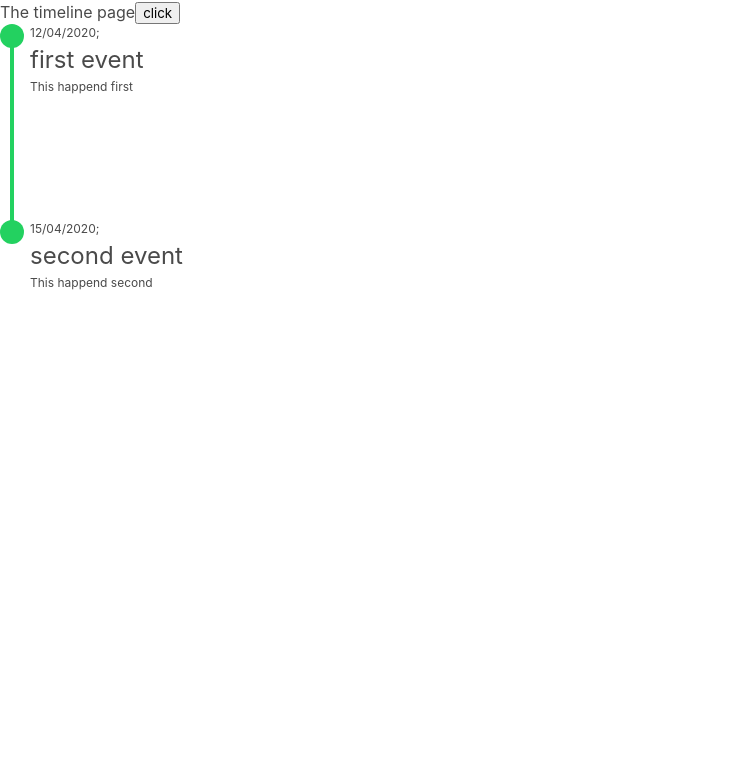
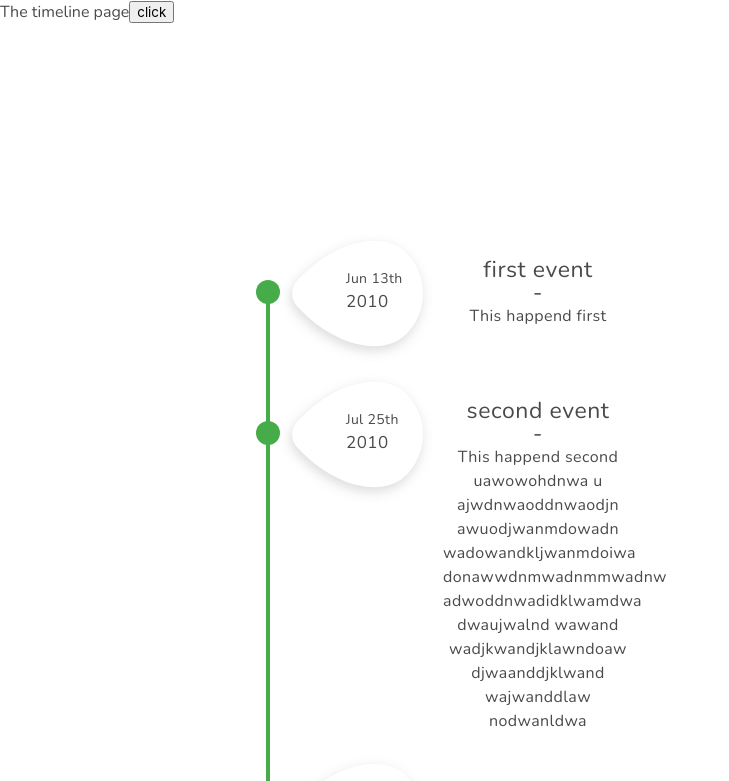
Before and after one commit to zhughes3/kruonis, a React (Create React App) app in the folder frontend/: page /timeline/1 in a window 1280 px wide. Shown: the top 781 px of the page, without its empty margins (0-729 px from the left). Built offline with nearby package versions, Linux system fonts and the light colour scheme.

Commit message:
Added a part of the timeline styling. Added momentjs

```diff
--- a/frontend/package.json
+++ b/frontend/package.json
@@ -12,6 +12,7 @@
     "@types/react-dom": "^16.9.0",
     "@types/react-router-dom": "^5.1.4",
     "@types/validator": "^13.0.0",
+    "moment": "^2.24.0",
     "react": "^16.13.1",
     "react-dom": "^16.13.1",
     "react-router-dom": "^5.1.2",
--- /dev/null
+++ b/frontend/src/Components/Center.tsx
@@ -0,0 +1,16 @@
+import React from 'react';
+
+interface ICenterProps {
+    className?: string;
+}
+
+export const Center: React.FunctionComponent<ICenterProps> = (props) => {
+
+    return (
+        <div className={`${props.className}`} style={{display: 'flex', alignItems: 'center', justifyContent: 'center'}}>
+            <div>
+                {props.children}
+            </div>
+        </div>
+    );
+}
--- a/frontend/src/Components/Happening.tsx
+++ b/frontend/src/Components/Happening.tsx
@@ -4,18 +4,26 @@ import { HappeningDate } from './HappeningDate';
 
 interface IHappeningProps {
     happening: IHappening;
+    className?: string;
 }
 
 export const Happening: React.FunctionComponent<IHappeningProps> = (props) => {
 
     return (
-        <li className="steps-segment">
+        <div id={props.happening.id} className={`steps-segment ${props.className && props.className}`}>
+
             <span className="steps-marker"></span>
-            <div className="steps-content">
+
+            <div className="steps-content columns">
+
                 <HappeningDate timestamp={props.happening.timestamp} />
-                <p className="is-size-4">{props.happening.title}</p>
-                <p>{props.happening.description}</p>
+
+                <div className="ml2 happening-info has-text-centered">
+                    <div className="happening-info-title">{props.happening.title}</div>
+                    <div className="happening-info-title">-</div>
+                    <div className="happening-info-text">{props.happening.description}</div>
+                </div>
             </div>
-        </li>
+        </div>
     );
 }
--- a/frontend/src/Components/HappeningDate.tsx
+++ b/frontend/src/Components/HappeningDate.tsx
@@ -1,14 +1,20 @@
 import React from 'react';
+import moment from 'moment';
+import { Center } from './Center';
 
 interface IHappeningDateProps {
     timestamp: string;
+    className?: string;
 }
 
 export const HappeningDate: React.FunctionComponent<IHappeningDateProps> = (props) => {
 
     return (
-        <div>
-            {props.timestamp};
+        <div className={`happening-date happening-minus-margin ${props.className && props.className}`}>
+            <div className="happening-content ml2">
+                <div className="month-day-text">{moment(props.timestamp).format('MMM Do')}</div>
+                <div className="year-text">{moment(props.timestamp).format('YYYY')}</div>
+            </div>
         </div>
     );
 }
--- a/frontend/src/Containers/Timeline.tsx
+++ b/frontend/src/Containers/Timeline.tsx
@@ -9,7 +9,7 @@ const happening: IHappening[] = [
         id: '1',
         timeline_id: '1',
         title: 'first event',
-        timestamp: '12/04/2020',
+        timestamp: '2010-06-13T18:25:43.511Z',
         description: 'This happend first',
         content: 'This is the content shown when the event is clicked',
         created_at: 'created_at',
@@ -19,8 +19,28 @@ const happening: IHappening[] = [
         id: '2',
         timeline_id: '1',
         title: 'second event',
-        timestamp: '15/04/2020',
-        description: 'This happend second',
+        timestamp: '2010-07-25T18:25:43.511Z',
+        description: 'This happend second uawowohdnwa u ajwdnwaoddnwaodjn awuodjwanmdowadn wadowandkljwanmdoiwa donawwdnmwadnmmwadnw adwoddnwadidklwamdwa dwaujwalnd wawand wadjkwandjklawndoaw djwaanddjklwand wajwanddlaw nodwanldwa',
+        content: 'This is the second item shown when the event is clicked',
+        created_at: 'created_at',
+        updated_at: 'updated_at',
+    },
+    {
+        id: '3',
+        timeline_id: '1',
+        title: 'third event',
+        timestamp: '2010-07-25T18:25:43.511Z',
+        description: 'This happend third uawowohdnwa u ajwdnwaoddnwaodjn awuodjwanmdowadn wadowandkljwanmdoiwa donawwdnmwadnmmwadnw adwoddnwadidklwamdwa dwaujwalnd wawand wadjkwandjklawndoaw djwaanddjklwand wajwanddlaw nodwanldwa',
+        content: 'This is the second item shown when the event is clicked',
+        created_at: 'created_at',
+        updated_at: 'updated_at',
+    },
+    {
+        id: '4',
+        timeline_id: '1',
+        title: 'fourth event',
+        timestamp: '2010-07-25T18:25:43.511Z',
+        description: 'Another short story is written over here now.',
         content: 'This is the second item shown when the event is clicked',
         created_at: 'created_at',
         updated_at: 'updated_at',
@@ -43,13 +63,15 @@ export const Timeline: React.FunctionComponent<IRouterProps> = (props) => {
 
             <AddHappening open={open} toggleModal={toggleModal} />
 
-            <ul className="steps is-vertical is-centered is-small" style={{minHeight: 140 * happening.length}}>
+            <div className="absolute-center">
+                <div className="steps is-vertical is-centered is-small animated fadeInUp">
 
-                {happening.map((happening: IHappening) => {
-                    return <Happening key={happening.id} happening={happening} />
-                })}
+                    {happening.map((happening: IHappening) => {
+                        return <Happening className="pb-70" key={happening.id} happening={happening} />
+                    })}
 
-            </ul>
+                </div>
+            </div>
 
         </div>
     );
--- a/frontend/src/index.css
+++ b/frontend/src/index.css
@@ -2,7 +2,7 @@
 
 body {
     margin: 0;
-    font-family: Nunito;
+    font-family: Nunito !important;
     font-style: normal;
     font-weight: normal;
 }
@@ -105,6 +105,83 @@ body {
     color: #000000;
 }
 
+.fixed-center {
+    position: fixed;
+    left: 20%;
+    top: 35%;
+}
+
+.absolute-center {
+    position: absolute;
+    left: 20%;
+    top: 35%;
+}
+
+.happening-date {
+    height: 115px;
+    width: 115px;
+    margin-left: 22px;
+    margin-top: -44px;
+
+    background: white;
+    border: none;
+    box-shadow: 2px 4px 12px rgba(113, 113, 113, 0.25);
+
+    border-top-left-radius: 65% 100%;
+    border-top-right-radius: 65%;
+    border-bottom-right-radius: 100% 65%;
+    border-bottom-left-radius: 25px;
+
+    transform: rotate(45deg);
+
+    padding: 10px;
+}
+
+.happening-content {
+    transform: rotate(-45deg);
+    margin-left: 20px;
+    margin-top: 9px;
+}
+
+.month-day-text {
+    font-size: 14px;
+    line-height: 23px;
+    /* or 164% */
+
+    display: flex;
+    align-items: center;
+    text-align: center;
+    letter-spacing: 0.025em;
+}
+
+.year-text {
+    font-size: 17px;
+    line-height: 23px;
+    /* or 135% */
+
+    display: flex;
+    align-items: center;
+    text-align: center;
+    letter-spacing: 0.025em;
+}
+
+.happening-info {
+    width: 190px;
+    margin-top: -22px;
+}
+
+.happening-info-title {
+    font-size: 23px;
+    line-height: 23px;
+    letter-spacing: 0.025em;
+}
+
+.happening-info-text {
+    font-size: 16px;
+    line-height: 24px;
+    letter-spacing: 0.025em;
+}
+
 .color-white {
     color: #FFFFFF;
 }
@@ -119,6 +196,22 @@ body {
     font-size: 18px;
 }
 
+
+.ml1 {
+    margin-left: 10px;
+}
+.ml2 {
+    margin-left: 20px;
+}
+.ml3 {
+    margin-left: 30px;
+}
+.ml4 {
+    margin-left: 40px;
+}
+.ml5 {
+    margin-left: 50px;
+}
 .mt-10 {
     margin-top: 10px;
 }
@@ -133,6 +226,9 @@ body {
 }
 .pb-10 {
     padding-bottom: 10px;
+}
+.pb-70 {
+    padding-bottom: 70px;
 }
 
 /* ----- SPINNER ----- */
```
Also changed, not shown: frontend/src/Assets/bulma-steps.min.css, 1 other file (tests, documents, lock files or other folders).
